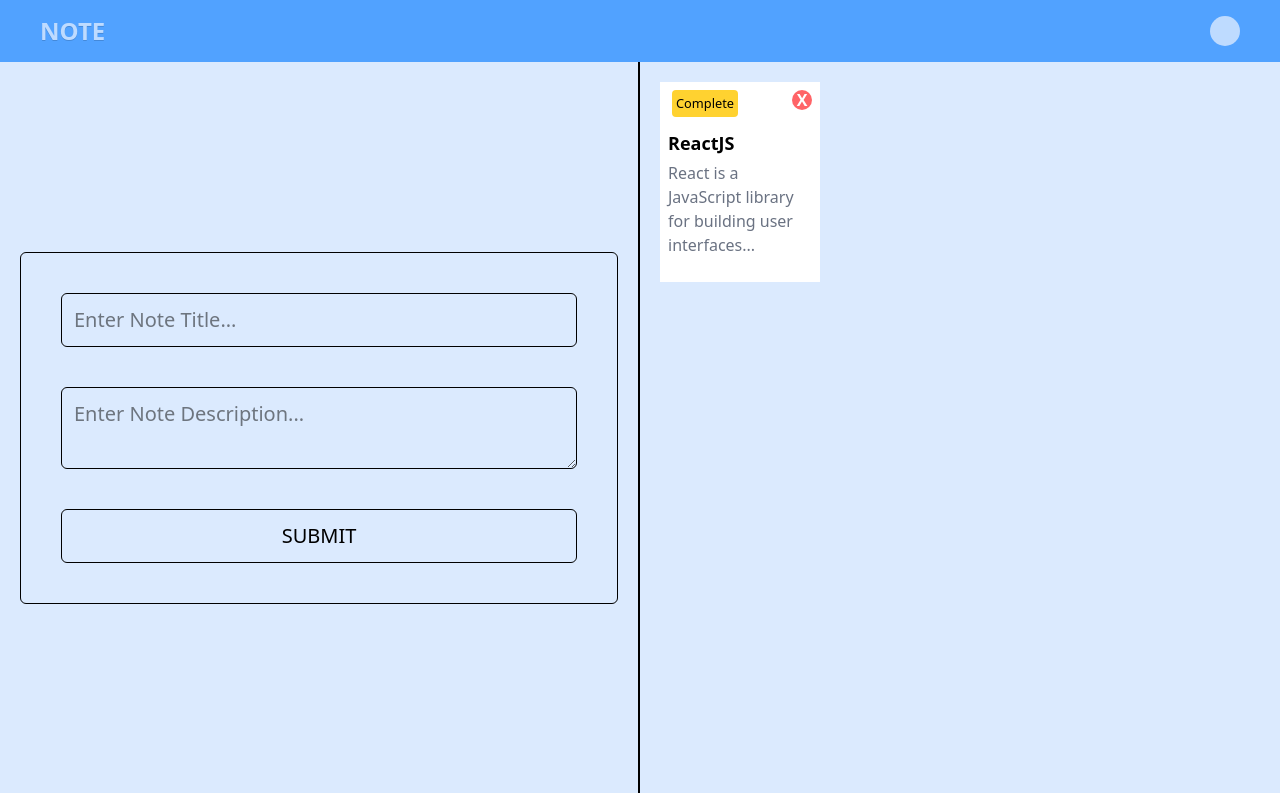
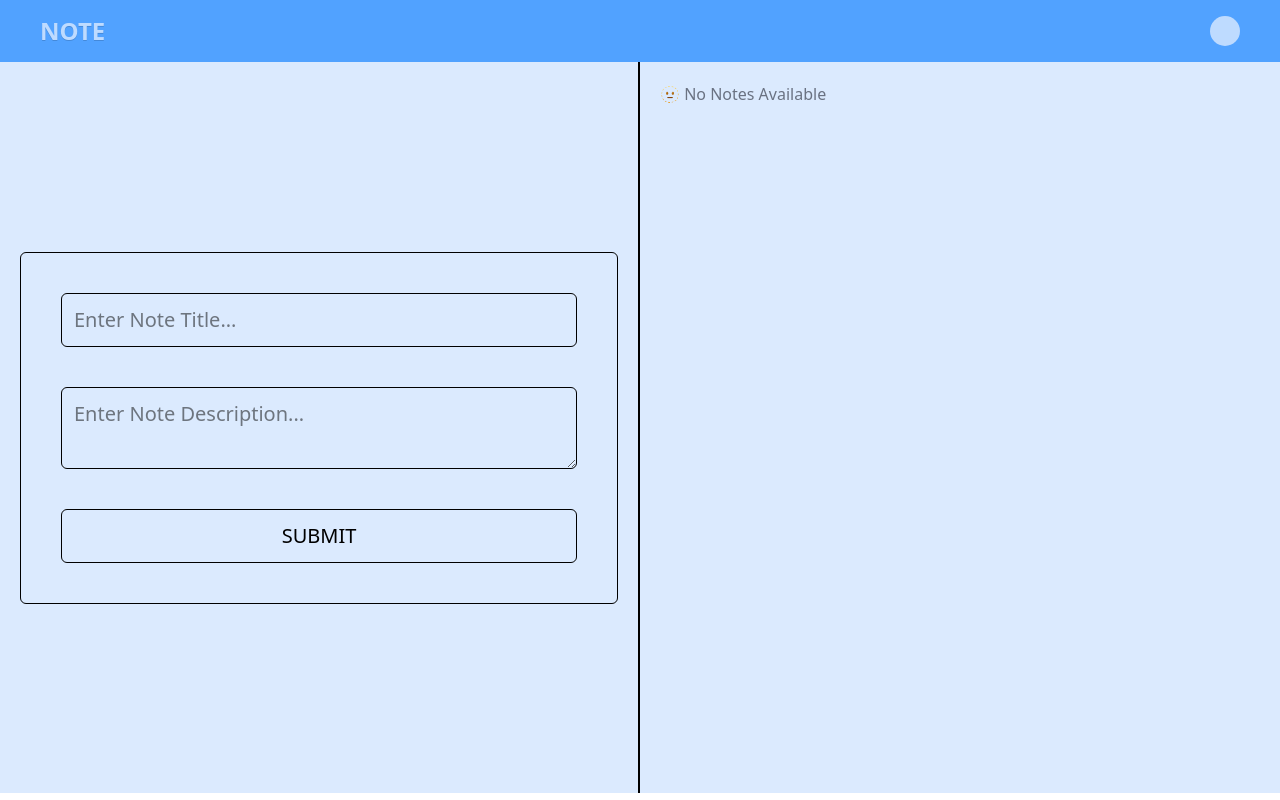
Before and after one commit to shubhzVidhate/React-Demos, a React (Vite) app in the folder NotesApp/: page / in a window 1280 px wide. Built offline with nearby package versions, Linux system fonts and the light colour scheme.

Commit message:
fix empty object issue and display dynamic Notes List

```diff
--- a/NotesApp/src/App.jsx
+++ b/NotesApp/src/App.jsx
@@ -1,5 +1,5 @@
-import React from 'react'
-import Home from './Components/HOme'
+
+import Home from './Components/Home';
 
 const App = () => {
   return (
--- a/NotesApp/src/Components/Form.jsx
+++ b/NotesApp/src/Components/Form.jsx
@@ -1,12 +1,36 @@
-import React from 'react'
+import React, { useState } from 'react'
 
-const Form = () => {
+const Form = ({handledata}) => {
+
+    const [title,setTitle] = useState('');
+    const [desc,setDesc] = useState('');
+    const [task,setTask] = useState([]);
+
+    const handleFormClick = (e) => {
+        e.preventDefault();
+        const newTask = {Title: title, Desc: desc};
+        const updatedData = [...task, newTask];
+        setTask([...task, newTask]);
+        handledata(updatedData);
+        setTitle('');
+        setDesc('');
+
+    }
+
+    const handleTitleClick = (e) => {
+        setTitle(e.target.value);
+    }
+
+      const handleDescClick = (e) => {
+        setDesc(e.target.value);
+    }
+
     return (
         <div className="md:w-1/2 sm:w-full  h-full flex items-center justify-center md:border-r-2">
             <form className="px-10 py-10 flex flex-col gap-10 border rounded-md m-5 w-full">
-                <input type="text" placeholder='Enter Note Title...' className="border text-xl w-full p-3 outline-none rounded-md" />
-                <textarea placeholder='Enter Note Description...' className="border text-xl w-full p-3 outline-none rounded-md" />
-                <button className="border text-xl hover:bg-blue-200 w-full p-3 rounded-md">
+                <input type="text" value={title} onChange={handleTitleClick} placeholder='Enter Note Title...' className="border text-xl w-full p-3 outline-none rounded-md" />
+                <textarea value={desc} placeholder='Enter Note Description...' onChange={handleDescClick} className="border text-xl w-full p-3 outline-none rounded-md" />
+                <button onClick={handleFormClick} className="border text-xl hover:bg-blue-200 w-full p-3 rounded-md">
                     SUBMIT
                 </button>
             </form>
--- a/NotesApp/src/Components/Home.jsx
+++ b/NotesApp/src/Components/Home.jsx
@@ -1,8 +1,14 @@
-import React from 'react'
-import Form from './Form'
+import { useState } from 'react';
+import Form from './Form';
 import Notes from './Notes';
 
 const Home = () => {
+    const [newData,setNewData] = useState([]);
+    const handledatafromneiborchild = (data) => {
+        setNewData(data);
+    }
+
+
     return (
         <div className='h-screen'>
             <div className='w-full flex justify-between px-10 py-4 bg-blue-400'>
@@ -10,8 +16,8 @@ const Home = () => {
                 <div className='h-[30px] w-[30px] bg-blue-200 rounded-2xl'></div>
             </div>
             <div className="h-[91.4%] md:flex bg-blue-100">
-                <Form />
-                <Notes />
+                <Form handledata={handledatafromneiborchild} />
+                <Notes  data={newData}/>
             </div>
         </div>
     )
--- a/NotesApp/src/Components/Notes.jsx
+++ b/NotesApp/src/Components/Notes.jsx
@@ -1,18 +1,26 @@
 import React from 'react'
 
-const Notes = () => {
+const Notes = ({ data }) => {
+
     return (
         <div className="md:w-1/2 sm:w-full  h-full pt-5 pl-5 flex flex-wrap gap-5 overflow-auto">
-            <div className='relative w-40 h-50 bg-white'>
+            {
+               data.length >= 1 ?  data.map((item, index) => (
+                    <div key={index} className='relative w-40 h-50 bg-white cursor-pointer'>
                         <div className='flex justify-between px-3 pt-2'>
-                    <div className='h-5 w-5 bg-red-400 text-white rounded-full absolute font-bold top-2 right-2 flex items-center justify-center'>X</div>
+                            <div className='h-5 w-5 bg-red-400 text-white rounded-full absolute top-2 right-2 flex items-center justify-center'>X</div>
                             <small className='bg-amber-300 py-1 px-1 rounded upp'>Complete</small>
                         </div>
                         <div className='my-3 mx-2'>
-                    <h2 className='font-bold text-lg mb-1'>ReactJS</h2>
-                    <p className='text-gray-500'>React is a JavaScript library for building user interfaces...</p>
+                            <h2 className='font-bold text-lg mb-1'>{item.Title}</h2>
+                            <p className='text-gray-500'>{item.Desc}</p>
                         </div>
                     </div>
+                )) : <h1 className='text-gray-500'>🫥 No Notes Available</h1>
+            }
+
+
+
         </div>
     )
 }
```
Lines whose indentation alone changed are shown as unchanged.
